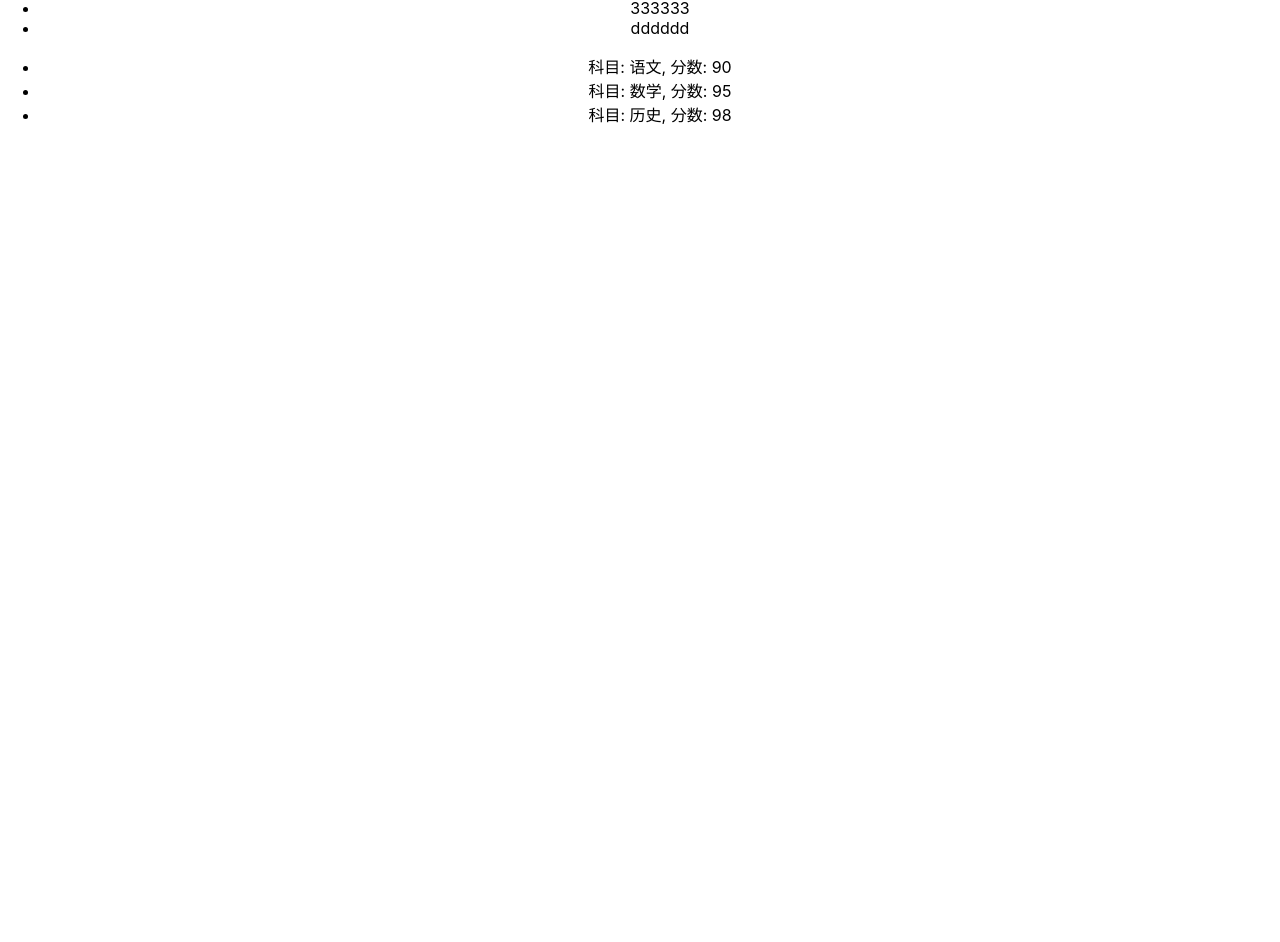
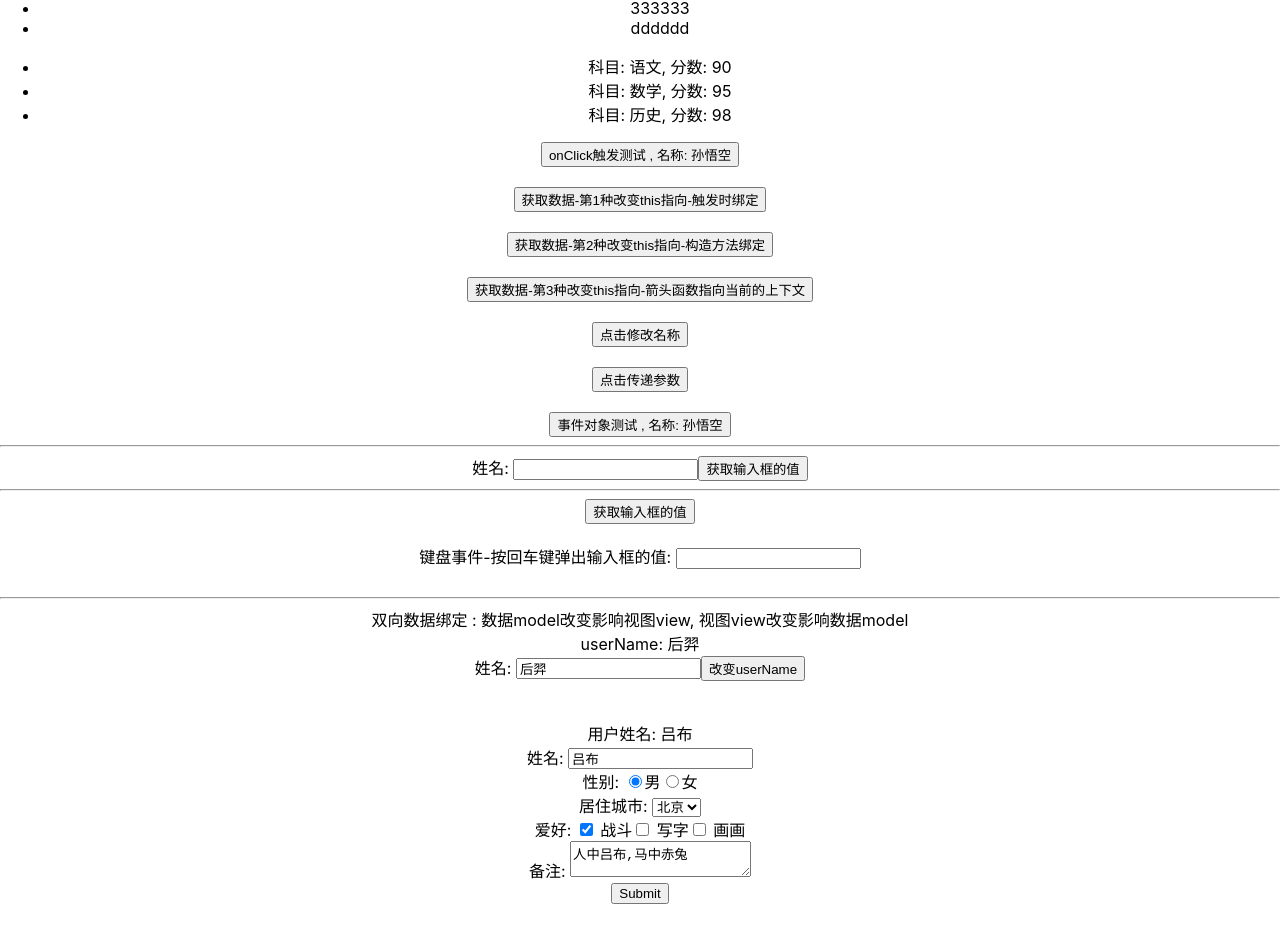
Before and after one commit to zhangshiwei1992/react01, a React (Create React App) app: page / in a window 1280 px wide. Shown: the part 974-1916 px from the top of the page. Before the commit the page ends 1116 px from the top, so only its background shows below. Built offline with nearby package versions, Linux system fonts and the light colour scheme.

Commit message:
'sencond'

```diff
--- a/src/App.js
+++ b/src/App.js
@@ -3,6 +3,11 @@ import './assets/css/App.css';
 import Home from './components/Home'
 import Test01 from './components/Test01'
 import List from './components/List'
+import Click from './components/Click'
+import Event from './components/Event'
+import FormTest from './components/FormTest'
+import TodoList from './components/TodoList'
+import FormTest02 from './components/FormTest02'
 
 function App() {
   return (
@@ -11,6 +16,11 @@ function App() {
       <Test01 />
       <Home />
       <List />
+      <Click />
+      <Event />
+      <FormTest />
+      <TodoList />
+      <FormTest02/>
     </div>
   );
 }
--- /dev/null
+++ b/src/components/Click.js
@@ -0,0 +1,55 @@
+import React, { Component } from 'react';
+
+class Click extends Component {
+    constructor(props) {
+        super(props);
+        this.state = {
+            name: '孙悟空',
+            name2: '齐天大圣',
+            name3: '斗战胜佛',
+        }
+        this.getData = this.getData.bind(this);
+    }
+    alertFun() {
+        alert('弹框触发');
+    }
+    alertData() {
+        alert(this.state.name);
+    }
+    getData() {
+        alert(this.state.name2);
+    }
+    getName3 = () => {
+        alert(this.state.name3);
+    }
+    updateName = () => {
+        this.setState({
+            name: '孙悟空' === this.state.name ? '新的新的 孙行者 ' : '孙悟空'
+        });
+    };
+    setName = (str) => {
+        this.setState({
+            name: '孙悟空' === this.state.name ? str : '孙悟空'
+        });
+    };
+    render() {
+        return (
+            <div>
+                <button onClick={this.alertFun}>onClick触发测试 , 名称: {this.state.name}</button>
+                <br /> <br />
+                <button onClick={this.alertData.bind(this)}>获取数据-第1种改变this指向-触发时绑定</button>
+                <br /> <br />
+                <button onClick={this.getData}>获取数据-第2种改变this指向-构造方法绑定</button>
+                <br /> <br />
+                <button onClick={this.getName3}>获取数据-第3种改变this指向-箭头函数指向当前的上下文</button>
+                <br /> <br />
+                <button onClick={this.updateName}>点击修改名称</button>
+                <br /> <br />
+                <button onClick={this.setName.bind(this,'弼马温')}>点击传递参数</button>
+                <br /> <br />
+            </div>
+        )
+    }
+}
+
+export default Click;
--- /dev/null
+++ b/src/components/Event.js
@@ -0,0 +1,40 @@
+import React, { Component } from 'react';
+
+class Event extends Component {
+    constructor(props) {
+        super(props);
+        this.state = {
+            name: '孙悟空'
+        }
+    }
+    alertFun = (event) => {
+        alert('获取dom节点 ' + event.target + ' 修改dom节点的样式');
+        //
+        event.target.style.background = event.target.style.background === 'red' ? 'white' : 'red';
+        // console.log(event);
+        // 获取dom节点属性
+        alert('获取dom节点属性 - aid : ' + event.target.getAttribute('aid'));
+    }
+    changeInputName = (event) => {
+        console.log('输入值: '+event.target.value);
+        this.setState({
+            name: event.target.value
+        });
+    }
+    getInputName = () => {
+        alert(this.state.name);
+    }
+    render() {
+        return (
+            <div>
+                <button aid='自定义节点属性aid的值' onClick={this.alertFun}>事件对象测试 , 名称: {this.state.name}</button>
+                <hr />
+                姓名: <input onChange={this.changeInputName}></input>
+                <button onClick={this.getInputName}>获取输入框的值</button>
+                <br />
+            </div>
+        )
+    }
+}
+
+export default Event;
--- /dev/null
+++ b/src/components/FormTest.js
@@ -0,0 +1,41 @@
+import React from 'react';
+class FormTest extends React.Component {
+    constructor(props) {
+        super(props);
+        this.state = {
+            name: '亚瑟'
+        };
+    }
+    nameChange = () => {
+        let val = this.refs.yaseName.value;
+        this.setState({
+            name: val
+        });
+    }
+    getInputValue = () => {
+        alert(this.state.name);
+    }
+    onKeyUpFunction = (event) => {
+        console.log(event.keyCode);
+        if (event.keyCode === 13) {
+            alert('点击了回车键 ' + event.target.value);
+        }
+    }
+    inputChange=(event)=>{
+        console.log('数据修改:  ' + event.target.value);
+    }
+    render() {
+        return (
+            <div>
+                <hr />
+                {/* 测试ref获取输入框的值: <input ref='yaseName' onChange={this.nameChange} ></input> */}
+                <button onClick={this.getInputValue}>获取输入框的值</button>
+                <br /><br />
+                键盘事件-按回车键弹出输入框的值: <input onKeyUp={this.onKeyUpFunction} onChange={this.inputChange} ></input>
+                <br /><br />
+            </div>
+        );
+    }
+}
+
+export default FormTest;
--- /dev/null
+++ b/src/components/FormTest02.js
@@ -0,0 +1,127 @@
+import React from 'react';
+class FormTest02 extends React.Component {
+    constructor(props) {
+        super(props);
+        this.state = {
+            name: '吕布',
+            age: 18,
+            msg: '方天画戟',
+            sex: '1',
+            city: '1',
+            citys: [
+                {
+                    code: '1',
+                    name: '北京'
+                },
+                {
+                    code: '2',
+                    name: '上海'
+                },
+                {
+                    code: '3',
+                    name: '天津'
+                },
+                {
+                    code: '4',
+                    name: '重庆'
+                },
+            ],
+            hobby: [],
+            hobbys: [
+                {
+                    code: '1',
+                    title: '战斗',
+                    checked: true,
+                },
+                {
+                    code: '2',
+                    title: '写字',
+                    checked: false,
+                },
+                {
+                    code: '3',
+                    title: '画画',
+                    checked: false,
+                },
+            ],
+            remark: '人中吕布,马中赤兔'
+        };
+    }
+    nameChanage = (event) => {
+        this.setState({
+            name: event.target.value
+        });
+    }
+    submitFunction = (event) => {
+        // 阻止submit的提交事件
+        event.preventDefault();
+
+        alert('姓名:' + this.state.name + ',性别:' + this.state.sex + ',城市:' + this.state.city + ',爱好:' + this.state.hobby + ',备注:' + this.state.remark);
+    }
+    sexChanage = (event) => {
+        this.setState({
+            sex: event.target.value
+        });
+    }
+    cityChange = (event) => {
+        this.setState({
+            city: event.target.value
+        });
+    }
+    hobbyChanage = (key) => {
+        var hobbys = this.state.hobbys;
+        hobbys[key].checked = !hobbys[key].checked;
+        var currentHobby = [];
+        hobbys.map((hob) => {
+            if (hob.checked) {
+                return currentHobby.push(hob.code);
+            }
+        });
+        this.setState({
+            hobbys: hobbys,
+            hobby: currentHobby,
+        });
+    }
+    remarkChange = (event) => {
+        this.setState({
+            remark: event.target.value
+        });
+    }
+    render() {
+        return (
+            <div>
+                用户姓名: {this.state.name}
+                <form onSubmit={this.submitFunction}>
+                    姓名: <input type='text' value={this.state.name} onChange={this.nameChanage}></input>
+                    <br />
+
+                    性别:  <input type='radio' value='1' checked={this.state.sex === '1'} onChange={this.sexChanage} />男
+                           <input type='radio' value='2' checked={this.state.sex === '2'} onChange={this.sexChanage} />女
+                    <br />
+
+                居住城市: <select value={this.state.city} onChange={this.cityChange }>
+                        {this.state.citys.map(function (cit, index) {
+                            return <option key={cit.code} value={cit.code}>{cit.name}</option>
+                        })}
+                    </select>
+                    <br />
+
+                    爱好: {this.state.hobbys.map((value, index) => {
+                        return (<span key={index}>
+                            <input type='checkbox' checked={value.checked} onChange={this.hobbyChanage.bind(this, index)} ></input> {value.title}
+                        </span>)
+                    })}
+                    <br />
+
+                    备注: <textarea value={this.state.remark} onChange={this.remarkChange}></textarea>
+                    <br />
+
+                    <input type='submit' defaultValue='提交' ></input>
+                </form>
+                <br /><br /><br />
+            </div>
+        );
+    }
+}
+
+export default FormTest02;
--- a/src/components/Home.js
+++ b/src/components/Home.js
@@ -10,8 +10,8 @@ class Home extends Component {
                 <h3>图片引入测试</h3>
                 <img src={jianke} alt="" style={{ width: '200px' }}></img>
                 <img src={xique} alt="" style={{ width: '200px' }}></img>
-                <img src={require('../assets/image/jianke.png')} style={{ width: '200px' }}></img>
-                <img src="http://img3.imgtn.bdimg.com/it/u=1805197693,140239436&fm=26&gp=0.jpg" style={{ width: '200px' }}></img>
+                <img src={require('../assets/image/jianke.png')} style={{ width: '200px' }} alt="" ></img>
+                <img src="http://img3.imgtn.bdimg.com/it/u=1805197693,140239436&fm=26&gp=0.jpg" style={{ width: '200px' }} alt="" ></img>
             </div>
         )
     }
--- a/src/components/List.js
+++ b/src/components/List.js
@@ -1,6 +1,6 @@
 import React, { Component } from 'react';
 
-class Home extends Component {
+class List extends Component {
     constructor(props) {
         super(props);
         this.state = {
@@ -39,4 +39,4 @@ class Home extends Component {
     }
 }
 
-export default Home;
+export default List;
--- /dev/null
+++ b/src/components/TodoList.js
@@ -0,0 +1,33 @@
+import React from 'react';
+class TodoList extends React.Component {
+    constructor(props) {
+        super(props);
+        this.state = { userName: '后羿' };
+    }
+    inputChange = (event) => {
+        this.setState({
+            userName: event.target.value
+        });
+    }
+    updateName = () => {
+        this.setState({
+            userName: '亚瑟' === this.state.userName ? '典韦' : '亚瑟'
+        });
+    }
+    render() {
+        return (
+            <div>
+                <hr />
+                双向数据绑定 : 数据model改变影响视图view, 视图view改变影响数据model
+                <br />
+                userName: {this.state.userName}
+                <br />
+                姓名: <input value={this.state.userName} onChange={this.inputChange}></input>
+                <button onClick={this.updateName}>改变userName</button>
+                <br /> <br /> <br />
+            </div>
+        );
+    }
+}
+
+export default TodoList;
```
